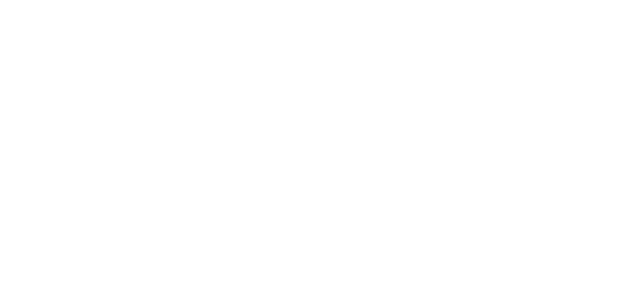
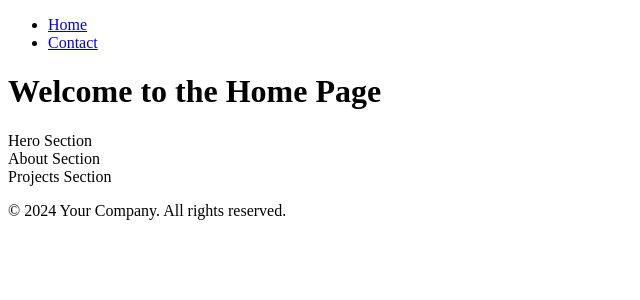
Before and after one commit to PACS-TMU/pacsxwics-flask-intro, a Flask app: page / in a window 1280 px wide. Before the commit the part shown is empty. Shown: the top 300 px of the page, without its empty margins (0-640 px from the left). Run offline with Flask 3, Linux system fonts and the light colour scheme.

Commit message:
update project structure

```diff
--- a/app.py
+++ b/app.py
@@ -4,6 +4,10 @@ app = Flask(__name__)
 @app.route('/')
 def home():
     return render_template('index.html')
+@app.route('/contact')
+def contact():
+    return render_template('contact.html')
+
 
 if __name__ == '__main__':
     app.run(debug=True)
--- /dev/null
+++ b/templates/base.html
@@ -0,0 +1,24 @@
+<!DOCTYPE html>
+<html lang="en">
+  <head>
+    <meta charset="UTF-8" />
+    <meta name="viewport" content="width=device-width, initial-scale=1.0" />
+    <title>{% block title %}Home{% endblock %}</title>
+  </head>
+  <body>
+    <!--Navbar-->
+    <nav>
+      <ul>
+        <li><a href="/">Home</a></li>
+        <li><a href="/contact">Contact</a></li>
+      </ul>
+    </nav>
+    <!--rest of the page-->
+    {% block content %}{% endblock %}
+
+    <!--footer-->
+    <footer>
+      <p>&copy; 2024 Your Company. All rights reserved.</p>
+    </footer>
+  </body>
+</html>
--- /dev/null
+++ b/templates/contact.html
@@ -0,0 +1,5 @@
+{% extends 'base.html' %} {% block title %}Home{% endblock %} {% block content%}
+
+<h1>Contact me...</h1>
+
+{% endblock %}
--- a/templates/index.html
+++ b/templates/index.html
@@ -1,9 +1,10 @@
-<!DOCTYPE html>
-<html lang="en">
-  <head>
-    <meta charset="UTF-8" />
-    <meta name="viewport" content="width=device-width, initial-scale=1.0" />
-    <title>Document</title>
-  </head>
-  <body></body>
-</html>
+{% extends 'base.html' %} {% block title %}Home{% endblock %} {% block content%}
+
+<h1>Welcome to the Home Page</h1>
+<!--Hero Section-->
+<section>Hero Section</section>
+<!--About Section-->
+<section>About Section</section>
+<!--Projects Section-->
+<section>Projects Section</section>
+{% endblock %}
```
